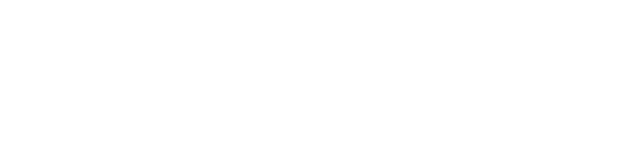
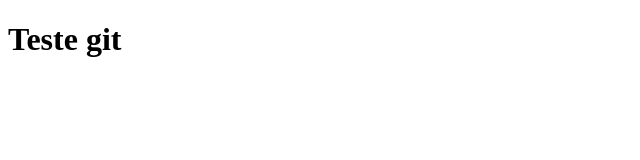
Before and after one commit to annaX0/Curso_Origamid, a plain HTML site: page index.html in a window 1280 px wide. Shown: the whole page, without its empty margins (0-640 px from the left). Drawn offline with Linux system fonts and the light colour scheme.

Commit message:
teste git

```diff
--- a/index.html
+++ b/index.html
@@ -7,6 +7,6 @@
     <title>Document</title>
 </head>
 <body>
-
+    <h1>Teste git</h1>
 </body>
 </html>
```
